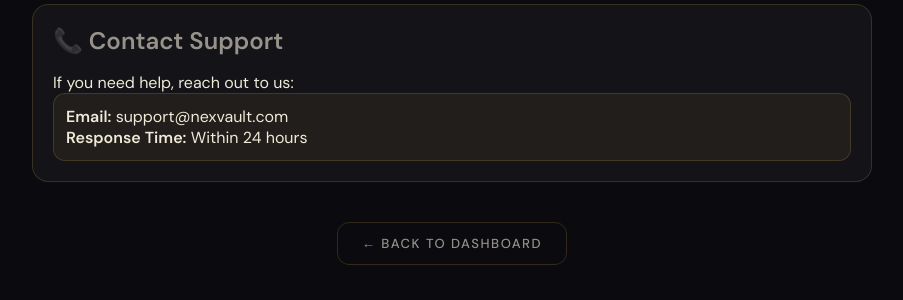
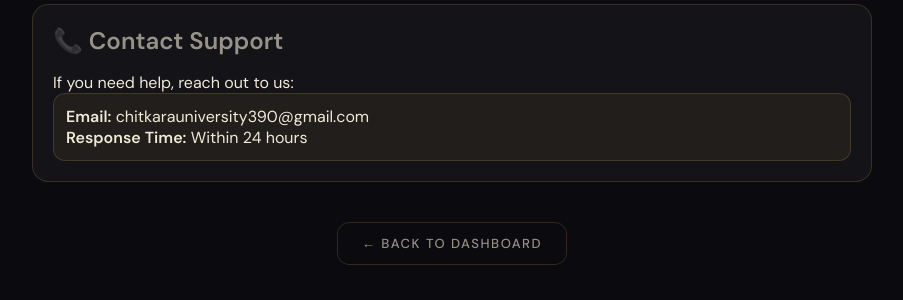
Before and after one commit to KHITOLIA/NexVault, a Flask app: page /help in a window 1280 px wide. Shown: the part 1128-1428 px from the top of the page, without its empty margins (188-1091 px from the left). Run offline with Flask 3, Linux system fonts and the light colour scheme.

Commit message:
Update contact email in help.html

```diff
--- a/templates/help.html
+++ b/templates/help.html
@@ -65,7 +65,7 @@
         <p>If you need help, reach out to us:</p>
 
         <div class="contact-box">
-            <p><b>Email:</b> support@nexvault.com</p>
+            <p><b>Email:</b> chitkarauniversity390@gmail.com</p>
             <p><b>Response Time:</b> Within 24 hours</p>
         </div>
     </div>
```
